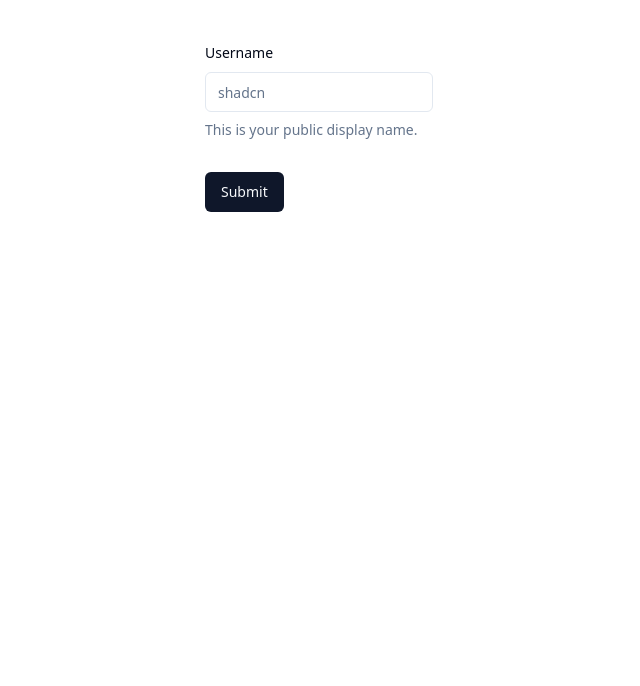
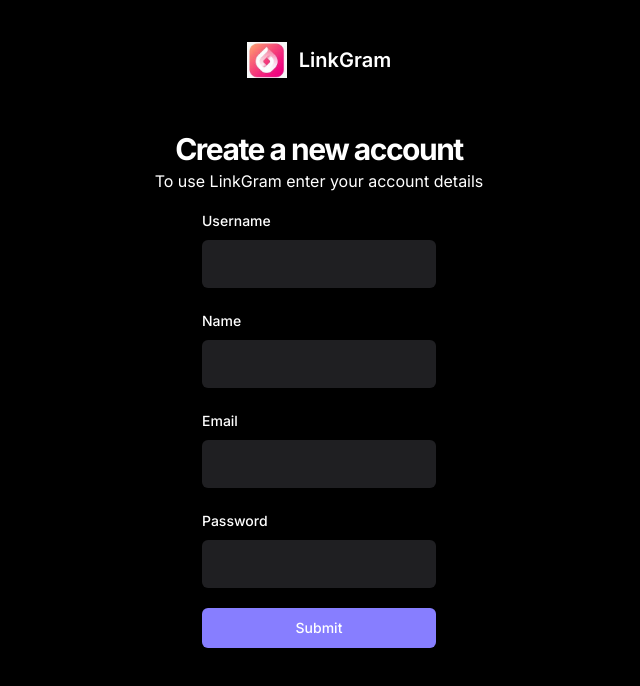
Before and after one commit to farihapromi/SocialMedia-app, a React (Vite) app in the folder client/: page /sign-up in a window 1280 px wide. Shown: the top 686 px of the page, without its empty margins (321-961 px from the left). Built offline with nearby package versions, Linux system fonts and the light colour scheme.

Commit message:
Add form styles for signUp

```diff
--- a/client/src/_auth/form/SignupForm.tsx
+++ b/client/src/_auth/form/SignupForm.tsx
@@ -33,9 +33,31 @@
     console.log(values);
   }
   return (
-    <>
     <Form {...form}>
-        <form onSubmit={form.handleSubmit(onSubmit)} className='space-y-8'>
+      <div className='sm:w-420 flex-center flex-col'>
+        {/* Logo + Text side-by-side */}
+        <div className='flex items-center gap-3'>
+          <img
+            src='/assets/images/logo_final.PNG' // No need to include `/public` in the path
+            alt='LinkGram logo'
+            className='w-10 h-10 object-contain'
+          />
+          <p className='text-white text-xl font-semibold'>LinkGram</p>
+        </div>
+
+        <h3 className='h3-bold md:h2-bold pt-5 sm:pt-12 text-2xl font-bold text-white'>
+          Create a new account
+        </h3>
+
+        <p className='small-medium md:base-regular text-white'>
+          To use LinkGram enter your account details
+        </p>
+      </div>
+
+      <form
+        onSubmit={form.handleSubmit(onSubmit)}
+        className='flex flex-col gap-5  mt-4'
+      >
         <FormField
           control={form.control}
           name='username'
@@ -43,19 +65,60 @@
             <FormItem>
               <FormLabel>Username</FormLabel>
               <FormControl>
-                  <Input placeholder='shadcn' {...field} />
+                <Input type='text' className='shad-input' {...field} />
               </FormControl>
-                <FormDescription>
-                  This is your public display name.
-                </FormDescription>
+
               <FormMessage />
             </FormItem>
           )}
         />
-          <Button type='submit'>Submit</Button>
+        <FormField
+          control={form.control}
+          name='Name'
+          render={({ field }) => (
+            <FormItem>
+              <FormLabel>Name</FormLabel>
+              <FormControl>
+                <Input type='text' className='shad-input' {...field} />
+              </FormControl>
+
+              <FormMessage />
+            </FormItem>
+          )}
+        />
+        <FormField
+          control={form.control}
+          name='email'
+          render={({ field }) => (
+            <FormItem>
+              <FormLabel>Email</FormLabel>
+              <FormControl>
+                <Input type='email' className='shad-input' {...field} />
+              </FormControl>
+
+              <FormMessage />
+            </FormItem>
+          )}
+        />
+        <FormField
+          control={form.control}
+          name='password'
+          render={({ field }) => (
+            <FormItem>
+              <FormLabel>Password</FormLabel>
+              <FormControl>
+                <Input type='password' className='shad-input' {...field} />
+              </FormControl>
+
+              <FormMessage />
+            </FormItem>
+          )}
+        />
+        <Button className='shad-button_primary' type='submit'>
+          Submit
+        </Button>
       </form>
     </Form>
-    </>
   );
 };
 
--- a/client/src/global.css
+++ b/client/src/global.css
@@ -4,66 +4,277 @@
 @tailwind components;
 @tailwind utilities;
 
+@layer base {
+  * {
+    @apply box-border list-none p-0 m-0 scroll-smooth;
+  }
 
-@layer base {
-  :root {
-    --background: 0 0% 100%;
-    --foreground: 222.2 84% 4.9%;
-    --card: 0 0% 100%;
-    --card-foreground: 222.2 84% 4.9%;
-    --popover: 0 0% 100%;
-    --popover-foreground: 222.2 84% 4.9%;
-    --primary: 222.2 47.4% 11.2%;
-    --primary-foreground: 210 40% 98%;
-    --secondary: 210 40% 96.1%;
-    --secondary-foreground: 222.2 47.4% 11.2%;
-    --muted: 210 40% 96.1%;
-    --muted-foreground: 215.4 16.3% 46.9%;
-    --accent: 210 40% 96.1%;
-    --accent-foreground: 222.2 47.4% 11.2%;
-    --destructive: 0 84.2% 60.2%;
-    --destructive-foreground: 210 40% 98%;
-    --border: 214.3 31.8% 91.4%;
-    --input: 214.3 31.8% 91.4%;
-    --ring: 222.2 84% 4.9%;
-    --chart-1: 12 76% 61%;
-    --chart-2: 173 58% 39%;
-    --chart-3: 197 37% 24%;
-    --chart-4: 43 74% 66%;
-    --chart-5: 27 87% 67%;
-    --radius: 0.5rem}
-  .dark {
-    --background: 222.2 84% 4.9%;
-    --foreground: 210 40% 98%;
-    --card: 222.2 84% 4.9%;
-    --card-foreground: 210 40% 98%;
-    --popover: 222.2 84% 4.9%;
-    --popover-foreground: 210 40% 98%;
-    --primary: 210 40% 98%;
-    --primary-foreground: 222.2 47.4% 11.2%;
-    --secondary: 217.2 32.6% 17.5%;
-    --secondary-foreground: 210 40% 98%;
-    --muted: 217.2 32.6% 17.5%;
-    --muted-foreground: 215 20.2% 65.1%;
-    --accent: 217.2 32.6% 17.5%;
-    --accent-foreground: 210 40% 98%;
-    --destructive: 0 62.8% 30.6%;
-    --destructive-foreground: 210 40% 98%;
-    --border: 217.2 32.6% 17.5%;
-    --input: 217.2 32.6% 17.5%;
-    --ring: 212.7 26.8% 83.9%;
-    --chart-1: 220 70% 50%;
-    --chart-2: 160 60% 45%;
-    --chart-3: 30 80% 55%;
-    --chart-4: 280 65% 60%;
-    --chart-5: 340 75% 55%}
+  body {
+    @apply bg-dark-1 text-white min-h-screen font-inter;
+  }
 }
 
-@layer base {
-  * {
-    @apply border-border;
+@layer utilities {
+  /* TYPOGRAPHY */
+  .h1-bold {
+    @apply text-[36px] font-bold leading-[140%] tracking-tighter;
   }
-  body {
-    @apply bg-background text-foreground;
+
+  .h1-semibold {
+    @apply text-[36px] font-semibold leading-[140%] tracking-tighter;
+  }
+
+  .h2-bold {
+    @apply text-[30px] font-bold leading-[140%] tracking-tighter;
+  }
+
+  .h3-bold {
+    @apply text-[24px] font-bold leading-[140%] tracking-tighter;
+  }
+
+  .base-semibold {
+    @apply text-[16px] font-semibold leading-[140%] tracking-tighter;
+  }
+
+  .base-medium {
+    @apply text-[16px] font-medium leading-[140%];
+  }
+
+  .base-regular {
+    @apply text-[16px] font-normal leading-[140%];
+  }
+
+  .body-bold {
+    @apply text-[18px] font-bold leading-[140%];
+  }
+
+  .body-medium {
+    @apply text-[18px] font-medium leading-[140%];
+  }
+
+  .small-semibold {
+    @apply text-[14px] font-semibold leading-[140%] tracking-tighter;
+  }
+
+  .small-medium {
+    @apply text-[14px] font-medium leading-[140%];
+  }
+
+  .small-regular {
+    @apply text-[14px] font-normal leading-[140%];
+  }
+
+  .subtle-semibold {
+    @apply text-[12px] font-semibold leading-[140%];
+  }
+
+  .tiny-medium {
+    @apply text-[10px] font-medium leading-[140%];
+  }
+
+  /* UTILITIES */
+  .invert-white {
+    @apply invert brightness-0 transition;
+  }
+
+  .flex-center {
+    @apply flex justify-center items-center;
+  }
+
+  .flex-between {
+    @apply flex justify-between items-center;
+  }
+
+  .flex-start {
+    @apply flex justify-start items-center;
+  }
+
+  .custom-scrollbar::-webkit-scrollbar {
+    width: 3px;
+    height: 3px;
+    border-radius: 2px;
+  }
+
+  .custom-scrollbar::-webkit-scrollbar-track {
+    background: #09090a;
+  }
+
+  .custom-scrollbar::-webkit-scrollbar-thumb {
+    background: #5c5c7b;
+    border-radius: 50px;
+  }
+
+  .custom-scrollbar::-webkit-scrollbar-thumb:hover {
+    background: #7878a3;
+  }
+
+  .common-container {
+    @apply flex flex-col flex-1 items-center gap-10 overflow-scroll py-10 px-5 md:px-8 lg:p-14 custom-scrollbar;
+  }
+
+  /* All Users */
+  .user-container {
+    @apply max-w-5xl flex flex-col items-start w-full gap-6 md:gap-9;
+  }
+
+  .user-grid {
+    @apply w-full grid grid-cols-1 xs:grid-cols-2 md:grid-cols-2 lg:grid-cols-2 xl:grid-cols-3 gap-7 max-w-5xl;
+  }
+
+  /* Explore */
+  .explore-container {
+    @apply flex flex-col flex-1 items-center overflow-scroll py-10 px-5 md:p-14 custom-scrollbar;
+  }
+
+  .explore-inner_container {
+    @apply max-w-5xl flex flex-col items-center w-full gap-6 md:gap-9;
+  }
+
+  .explore-search {
+    @apply h-12 bg-dark-4 border-none placeholder:text-light-4 focus-visible:ring-0 focus-visible:ring-offset-0 ring-offset-0 !important;
+  }
+
+  /* Home */
+  .home-container {
+    @apply flex flex-col flex-1 items-center gap-10 overflow-scroll py-10 px-5 md:px-8 lg:p-14 custom-scrollbar;
+  }
+
+  .home-posts {
+    @apply max-w-screen-sm flex flex-col items-center w-full gap-6 md:gap-9;
+  }
+
+  .home-creators {
+    @apply hidden xl:flex flex-col w-72 2xl:w-465 px-6 py-10 gap-10  overflow-scroll custom-scrollbar;
+  }
+
+  /* Post Details */
+  .post_details-container {
+    @apply flex flex-col flex-1 gap-10 overflow-scroll py-10 px-5 md:p-14 custom-scrollbar items-center;
+  }
+
+  .post_details-card {
+    @apply bg-dark-2 w-full max-w-5xl rounded-[30px] flex-col flex xl:flex-row border border-dark-4 xl:rounded-l-[24px];
+  }
+
+  .post_details-img {
+    @apply h-80 lg:h-[480px] xl:w-[48%] rounded-t-[30px] xl:rounded-l-[24px] xl:rounded-tr-none object-cover p-5 bg-dark-1;
+  }
+
+  .post_details-info {
+    @apply bg-dark-2 flex flex-col gap-5 lg:gap-7 flex-1 items-start p-8 rounded-[30px];
+  }
+
+  .post_details-delete_btn {
+    @apply p-0 flex gap-3 hover:bg-transparent hover:text-light-1  text-light-1 small-medium lg:base-medium;
+  }
+
+  /* Profile */
+  .profile-container {
+    @apply flex flex-col items-center flex-1 gap-10 overflow-scroll py-10 px-5 md:p-14 custom-scrollbar;
+  }
+
+  .profile-inner_container {
+    @apply flex items-center md:mb-8 xl:items-start gap-8 flex-col xl:flex-row relative max-w-5xl w-full;
+  }
+
+  .profile-tab {
+    @apply flex-center gap-3 py-4 w-48 bg-dark-2  transition flex-1 xl:flex-initial;
+  }
+
+  /* Saved */
+  .saved-container {
+    @apply flex flex-col flex-1 items-center gap-10 overflow-scroll py-10 px-5 md:p-14 custom-scrollbar;
+  }
+
+  /* Bottom bar */
+  .bottom-bar {
+    @apply z-50 flex-between w-full sticky bottom-0 rounded-t-[20px] bg-dark-2 px-5 py-4 md:hidden;
+  }
+
+  /* File uploader */
+  .file_uploader-img {
+    @apply h-80 lg:h-[480px] w-full rounded-[24px] object-cover object-top;
+  }
+
+  .file_uploader-label {
+    @apply text-light-4 text-center small-regular w-full p-4 border-t border-t-dark-4;
+  }
+
+  .file_uploader-box {
+    @apply flex-center flex-col p-7 h-80 lg:h-[612px];
+  }
+
+  /* Grid Post List */
+  .grid-container {
+    @apply w-full grid grid-cols-1 sm:grid-cols-2 md:grid-cols-1 lg:grid-cols-2 xl:grid-cols-3 gap-7 max-w-5xl;
+  }
+
+  .grid-post_link {
+    @apply flex rounded-[24px] border border-dark-4 overflow-hidden cursor-pointer w-full h-full;
+  }
+
+  .grid-post_user {
+    @apply absolute bottom-0 p-5 flex-between w-full bg-gradient-to-t from-dark-3 to-transparent rounded-b-[24px] gap-2;
+  }
+
+  /* Left sidebar */
+  .leftsidebar {
+    @apply hidden md:flex px-6 py-10 flex-col justify-between min-w-[270px] bg-dark-2;
+  }
+
+  .leftsidebar-link {
+    @apply rounded-lg base-medium hover:bg-primary-500 transition;
+  }
+
+  /* Post Card */
+  .post-card {
+    @apply bg-dark-2 rounded-3xl border border-dark-4 p-5 lg:p-7 w-full max-w-screen-sm;
+  }
+
+  .post-card_img {
+    @apply h-64 xs:h-[400px] lg:h-[450px] w-full rounded-[24px] object-cover mb-5;
+  }
+
+  /* Topbar */
+  .topbar {
+    @apply sticky top-0 z-50 md:hidden bg-dark-2 w-full;
+  }
+
+  /* User card */
+  .user-card {
+    @apply flex-center flex-col gap-4 border border-dark-4 rounded-[20px] px-5 py-8;
   }
 }
+
+@layer components {
+  /* SHADCN COMPONENTS */
+  /* Form */
+  .shad-form_label {
+    @apply text-white !important;
+  }
+
+  .shad-form_message {
+    @apply text-red !important;
+  }
+
+  .shad-input {
+    @apply h-12 bg-dark-4 border-none placeholder:text-light-4 focus-visible:ring-1 focus-visible:ring-offset-1 ring-offset-light-3 !important;
+  }
+
+  .shad-textarea {
+    @apply h-36 bg-dark-3 rounded-xl border-none focus-visible:ring-1 focus-visible:ring-offset-1 ring-offset-light-3 !important;
+  }
+
+  /* Button */
+  .shad-button_primary {
+    @apply bg-primary-500 hover:bg-primary-500 text-light-1 flex gap-2 !important;
+  }
+
+  .shad-button_dark_4 {
+    @apply h-12 bg-dark-4 px-5 text-light-1 flex gap-2 !important;
+  }
+
+  .shad-button_ghost {
+    @apply flex gap-4 items-center justify-start hover:bg-transparent hover:text-white !important;
+  }
+}
--- a/client/tailwind.config.js
+++ b/client/tailwind.config.js
@@ -1,57 +1,63 @@
 /** @type {import('tailwindcss').Config} */
-export default {
+const defaultTheme = require('tailwindcss/defaultTheme');
+
+module.exports = {
   darkMode: ['class'],
-    content: ['./index.html', './src/**/*.{js,ts,jsx,tsx}'],
+  content: [
+    './pages/**/*.{ts,tsx}',
+    './components/**/*.{ts,tsx}',
+    './app/**/*.{ts,tsx}',
+    './src/**/*.{ts,tsx}',
+  ],
   theme: {
+    container: {
+      center: true,
+      padding: '2rem',
+      screens: {
+        '2xl': '1400px',
+      },
+    },
     extend: {
-  		borderRadius: {
-  			lg: 'var(--radius)',
-  			md: 'calc(var(--radius) - 2px)',
-  			sm: 'calc(var(--radius) - 4px)'
+      colors: {
+        'primary-500': '#877EFF',
+        'primary-600': '#5D5FEF',
+        'secondary-500': '#FFB620',
+        'off-white': '#D0DFFF',
+        red: '#FF5A5A',
+        'dark-1': '#000000',
+        'dark-2': '#09090A',
+        'dark-3': '#101012',
+        'dark-4': '#1F1F22',
+        'light-1': '#FFFFFF',
+        'light-2': '#EFEFEF',
+        'light-3': '#7878A3',
+        'light-4': '#5C5C7B',
       },
-  		colors: {
-  			background: 'hsl(var(--background))',
-  			foreground: 'hsl(var(--foreground))',
-  			card: {
-  				DEFAULT: 'hsl(var(--card))',
-  				foreground: 'hsl(var(--card-foreground))'
+      screens: {
+        xs: '480px',
       },
-  			popover: {
-  				DEFAULT: 'hsl(var(--popover))',
-  				foreground: 'hsl(var(--popover-foreground))'
+      width: {
+        420: '420px',
+        465: '465px',
       },
-  			primary: {
-  				DEFAULT: 'hsl(var(--primary))',
-  				foreground: 'hsl(var(--primary-foreground))'
+      fontFamily: {
+        inter: ['Inter', 'sans-serif'],
       },
-  			secondary: {
-  				DEFAULT: 'hsl(var(--secondary))',
-  				foreground: 'hsl(var(--secondary-foreground))'
+      keyframes: {
+        'accordion-down': {
+          from: { height: 0 },
+          to: { height: 'var(--radix-accordion-content-height)' },
         },
-  			muted: {
-  				DEFAULT: 'hsl(var(--muted))',
-  				foreground: 'hsl(var(--muted-foreground))'
+        'accordion-up': {
+          from: { height: 'var(--radix-accordion-content-height)' },
+          to: { height: 0 },
         },
-  			accent: {
-  				DEFAULT: 'hsl(var(--accent))',
-  				foreground: 'hsl(var(--accent-foreground))'
       },
-  			destructive: {
-  				DEFAULT: 'hsl(var(--destructive))',
-  				foreground: 'hsl(var(--destructive-foreground))'
+      animation: {
+        'accordion-down': 'accordion-down 0.2s ease-out',
+        'accordion-up': 'accordion-up 0.2s ease-out',
       },
-  			border: 'hsl(var(--border))',
-  			input: 'hsl(var(--input))',
-  			ring: 'hsl(var(--ring))',
-  			chart: {
-  				'1': 'hsl(var(--chart-1))',
-  				'2': 'hsl(var(--chart-2))',
-  				'3': 'hsl(var(--chart-3))',
-  				'4': 'hsl(var(--chart-4))',
-  				'5': 'hsl(var(--chart-5))'
-  			}
-  		}
-  	}
     },
-  plugins: [require("tailwindcss-animate")],
+  },
+  plugins: [require('tailwindcss-animate')],
 };
```
Also changed, not shown: client/public/assets/images/logo_final.PNG (added), client/public/assets/images/mylogo.jpg (added). Lines whose indentation alone changed are shown as unchanged.
